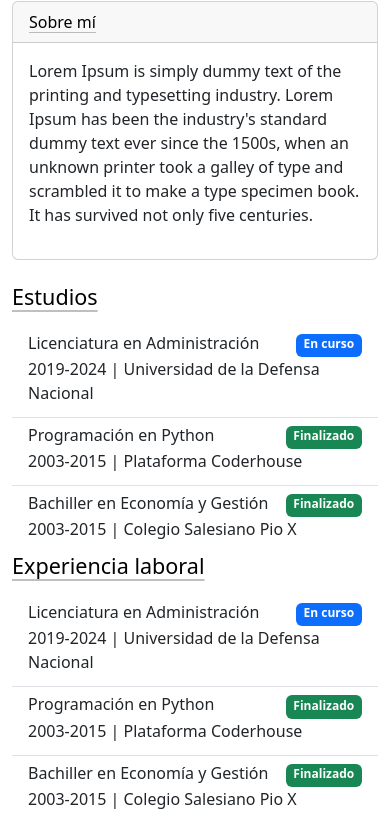
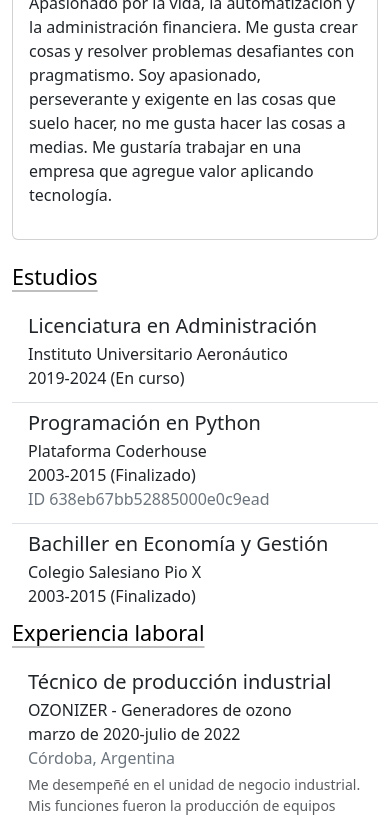
Before and after one commit to pablofontaine/pablofontaine.github.io, a plain HTML site: page index.html in a window 390 px wide. Shown: the part 683-1503 px from the top of the page. Drawn offline with nearby package versions, Linux system fonts and the light colour scheme.

Commit message:
Actualizaciones -ES - Se corrigieron errores de diseño responsive - Se modificó información y estructura de los archivos .json - Se reparó y simplificó codigo JS por uno más limpio y legible - Algunos otros cambios menores referidos a estilos
Updates -EN
- Fixed responsive design bugs
- Changed information and structure of .json files
- Fixed and simplified JS code for a cleaner and more readable one
- Some other minor changes related to styles

```diff
--- a/db_local/jobs.json
+++ b/db_local/jobs.json
@@ -1,35 +1,74 @@
 [
     {
-        "degree": "Licenciatura en Administración",
-        "college": "Universidad de la Defensa Nacional",
-        "keyboards": ["contabilidad", "finanzas", "administracion", "gestion"],
-        "status": "En curso",
-        "start": "2019",
-        "finish": "2024",
+      "title": "Técnico de producción industrial",
+      "subtitle": "OZONIZER - Generadores de ozono",
+      "keyboards": ["producción", "servicio técnico", "gestión administrativa del área", "desarrollo de producto"],
+      "status": null,
+      "start": "marzo de 2020",
+      "finish": "julio de 2022",
       "certificate": null,
       "link": null,
-        "description": null
+      "location": "Córdoba, Argentina",
+      "description": "Me desempeñé en el unidad de negocio industrial. Mis funciones fueron la producción de equipos industriales, Servicio Tecnico especializado en equipos de Ozono y Oxígeno y visitas técnicas a clientes. Gestión administrativa y operativa de órdenes de trabajo y gestión de stocks. Participación activa en reuniones de desarrollo de producto y procesos de fabricación. El primer año, estuve en el sector de fabricación de electrodomésticos. Considero un acierto haber realizado hojas de procesos de fabricación y aumento de cantidad mínima de stock de subconjuntos para ensamblaje, con el afán de profesionalizar la posterior capacitación y el rendimiento del área."
     },
     {
-        "degree": "Programación en Python",
-        "college": "Plataforma Coderhouse",
-        "keyboards": ["programación", "pyhton", "postgresql", "django"],
-        "status": "Finalizado",
-        "start": "2003",
-        "finish": "2015",
+      "title": "Socio administrador",
+      "subtitle": "CopaRelampago",
+      "keyboards": ["administración financiera", "negociación", "emprendimiento", "proyección"],
+      "status": null,
+      "start": "agosto de 2016",
+      "finish": "julio de 2020",
       "certificate": null,
       "link": null,
-        "description": null
+      "location": "Córdoba, Argentina",
+      "description": "Emprendimiento que nació como hobbie con amigos y se convirtió en un negocio con proyección creciente. Me retiré porque no coincidía con mis intereses personales. Dentro de las actividades críticas de funcionamiento, mi función principal era la administración financiera y la negociación en todas sus instancias (proveedores, clientes, afiliaciones-convenios y personal)."
     },
     {
-        "degree": "Bachiller en Economía y Gestión",
-        "college": "Colegio Salesiano Pio X",
-        "keyboards": ["contabilidad", "finanzas", "administracion", "gestion"],
-        "status": "Finalizado",
-        "start": "2003",
-        "finish": "2015",
+      "title": "Servicios web y desarrollo de promoción",
+      "subtitle": "OZONIZER - Generadores de ozono",
+      "keyboards": ["servicios web", "desarrollo de promoción", "rediseño de página web", "diseño de stands"],
+      "status": null,
+      "start": "noviembre de 2018",
+      "finish": "octubre de 2019",
       "certificate": null,
       "link": null,
-        "description": null
+      "location": "Córdoba, Argentina",
+      "description": "Trabajo part-time. Principalmente rediseñé y creé una nueva página web para la empresa, cambié algunos componentes de la identidad de marca y participé en el diseño y producción de stands de promoción."
+    },
+    {
+      "title": "Encargado general",
+      "subtitle": "EcoAgua",
+      "keyboards": ["encargado general", "programación de rutas", "gestión de compras", "estados de resultados"],
+      "status": null,
+      "start": "noviembre de 2017",
+      "finish": "marzo de 2019",
+      "certificate": null,
+      "link": null,
+      "location": "Córdoba, Argentina",
+      "description": "Luego, pasé a cumplir algunas funciones más. Programación de rutas semanales, gestión y ejecución de compras y realización de Estados de Resultados para la toma de decisiones. Relación con personal de cobranza."
+    },
+    {
+      "title": "Responsable de ruta",
+      "subtitle": "EcoAgua",
+      "keyboards": ["responsable de ruta", "repartidor de agua", "cobros", "relación con clientes"],
+      "status": null,
+      "start": "julio de 2017",
+      "finish": "octubre de 2017",
+      "certificate": null,
+      "link": null,
+      "location": "Córdoba, Argentina",
+      "description": "Trabajé como repartidor de agua y llenador. Fui responsable de la ruta de reparto y algunos cobros. Tenía a cargo dos vehículos y su mantenimiento para cumplir con los objetivos. Además, la relación con los clientes, de los cuales el 80% de los clientes eran medianas empresas."
+    },
+    {
+      "title": "Operador de producción",
+      "subtitle": "OZONIZER - Generadores de ozono",
+      "keyboards": ["operador de producción", "fabricación de electrodomésticos", "servicio técnico", "consumo masivo"],
+      "status": null,
+      "start": "julio de 2017",
+      "finish": "octubre de 2017",
+      "certificate": null,
+      "link": null,
+      "location": "Córdoba, Argentina",
+      "description": "Trabajo 100% operativo. Fabricación y servicio técnico de electrodomésticos para consumo masivo."
     }
   ]
--- a/db_local/main.json
+++ b/db_local/main.json
@@ -1,10 +1,10 @@
 {
     "fullname": "Fontaine Gilardi, Pablo Nicolás",
-    "main_title": "Python Jr Developer | Estudiante Avanzado de Licenciatura en Administración",
+    "main_title": "Programador Junior | Estudiante Avanzado de Licenciatura en Administración",
     "links": {
         "url_linkedin": "https://www.linkedin.com/in/pablofontaine/",
         "url_github": "https://github.com/pablofontaine/"
     },
     "tags": ["administracion", "programacion", "finanzas", "python"],
-    "my_description": "Lorem Ipsum is simply dummy text of the printing and typesetting industry. Lorem Ipsum has been the industry's standard dummy text ever since the 1500s, when an unknown printer took a galley of type and scrambled it to make a type specimen book. It has survived not only five centuries."
+    "my_description": "Apasionado por la vida, la automatización y la administración financiera. Me gusta crear cosas y resolver problemas desafiantes con pragmatismo. Soy apasionado, perseverante y exigente en las cosas que suelo hacer, no me gusta hacer las cosas a medias. Me gustaría trabajar en una empresa que agregue valor aplicando tecnología."
 }
--- a/db_local/studies.json
+++ b/db_local/studies.json
@@ -1,11 +1,11 @@
 [
     {
         "degree": "Licenciatura en Administración",
-        "college": "Universidad de la Defensa Nacional",
+        "college": "Instituto Universitario Aeronáutico",
         "keyboards": ["contabilidad", "finanzas", "administracion", "gestion"],
-        "status": "En curso",
+        "status": null,
         "start": "2019",
-        "finish": "2024",
+        "finish": "2024 (En curso)",
         "certificate": null,
         "link": null,
         "description": null
@@ -14,20 +14,20 @@
         "degree": "Programación en Python",
         "college": "Plataforma Coderhouse",
         "keyboards": ["programación", "pyhton", "postgresql", "django"],
-        "status": "Finalizado",
+        "status": null,
         "start": "2003",
-        "finish": "2015",
+        "finish": "2015 (Finalizado)",
         "certificate": null,
         "link": null,
-        "description": null
+        "description": "ID 638eb67bb52885000e0c9ead"
     },
     {
         "degree": "Bachiller en Economía y Gestión",
         "college": "Colegio Salesiano Pio X",
         "keyboards": ["contabilidad", "finanzas", "administracion", "gestion"],
-        "status": "Finalizado",
+        "status": null,
         "start": "2003",
-        "finish": "2015",
+        "finish": "2015 (Finalizado)",
         "certificate": null,
         "link": null,
         "description": null
--- a/js/injection.js
+++ b/js/injection.js
@@ -1,40 +1,47 @@
 document.addEventListener('DOMContentLoaded', injectContent());
 
-function createListItem(title, status, start, finish, where, description = null) {
-    const GlobalListItem = document.createElement('div');
-    GlobalListItem.className = 'list-group-item list-group-item-action flex-column align-items-start';
+function createListItem(
+    title = null,
+    subtitle = null,
+    start = null,
+    finish = null,
+    location = null,
+    description = null) {
 
-    const itemMainContainer = document.createElement('div');
-    itemMainContainer.className = 'd-flex w-100 justify-content-between';
+    const itemContainer = document.createElement('div');
+    itemContainer.className = 'list-group-item list-group-item-action align-items-start';
 
-    const itemTitle = document.createElement('h6');
+    const itemTitle = document.createElement('h5');
     itemTitle.className = 'mb-1';
     itemTitle.textContent = title;
 
-    const itemMainInfo = document.createElement('p');
-    itemMainInfo.className = 'mb-1';
-    itemMainInfo.textContent = `${start}-${finish} | ${where}`;
+    const itemSubtitle = document.createElement('p');
+    itemSubtitle.className = 'mb-0';
+    itemSubtitle.textContent = subtitle;
 
-    const itemBadgeStatus = document.createElement('span');
-    itemBadgeStatus.className = 'badge';
-    itemBadgeStatus.textContent = status;
-    itemBadgeStatus.classList.toggle('text-bg-primary', status === 'En curso');
-    itemBadgeStatus.classList.toggle('text-bg-success', status !== 'En curso');
+    const itemDates = document.createElement('p');
+    itemDates.className = 'mb-0';
+    itemDates.textContent = `${start}-${finish}`;
 
-    GlobalListItem.appendChild(itemMainContainer);
-    itemMainContainer.appendChild(itemTitle);
-    itemMainContainer.appendChild(itemBadgeStatus);
-    GlobalListItem.appendChild(itemMainInfo);
+    const itemLocation = document.createElement('p');
+    itemLocation.className = 'mb-1 text-secondary';
+    itemLocation.textContent = location;
+
+    itemContainer.appendChild(itemTitle);
+    itemContainer.appendChild(itemSubtitle);
+    itemContainer.appendChild(itemDates);
+    itemContainer.appendChild(itemLocation);
 
     if (description != null) {
-        const itemDescription = document.createElement('small');
-        itemDescription.className = 'text-muted';
+        const itemDescription = document.createElement('p');
+        itemDescription.className = 'small text-muted';
         itemDescription.textContent = description;
-        GlobalListItem.appendChild(itemDescription);
+        itemContainer.appendChild(itemDescription);
     }
 
-    return GlobalListItem;
+    return itemContainer;
 }
+
 
 function createToolOrTechnology(name, frequency_of_use = null, ability) {
 
@@ -90,8 +97,7 @@ function injectContent() {
 
             data.forEach(study => {
 
-                const studyListItem = createListItem(study.degree, study.status,
-                    study.start, study.finish, study.college, study.description);
+                const studyListItem = createListItem(study.degree, study.college, study.start, study.finish, study.description);
 
                 divStudies.appendChild(studyListItem);
             });
@@ -108,9 +114,8 @@ function injectContent() {
 
             data.forEach(job => {
 
-                const jobListItem = createListItem(job.degree, job.status,
-                    job.start, job.finish, job.college, job.description);
-
+                const jobListItem = createListItem(job.title, job.subtitle, job.start, job.finish, job.location, job.description
+                );
                 divStudies.appendChild(jobListItem);
             });
         })
@@ -152,8 +157,6 @@ function injectContent() {
             console.error('Error al cargar el archivo JSON (toolsData):', error);
         });
 
-
-
     // processProjects();
     console.log('¡Todo ha finalizado!');
 };
@@ -166,14 +169,14 @@ function processProfile(profileData) {
     const mainTags = document.getElementById('main-tags');
     const myDescription = document.getElementById('my-description');
 
-    fullName.innerHTML = profileData.fullname;
-    mainTitle.innerHTML = profileData.main_title;
+    fullName.textContent = profileData.fullname;
+    mainTitle.textContent = profileData.main_title;
     urlLinkedin.href = profileData.links.url_linkedin;
     profileData.tags.forEach(element => {
         mainTags.innerHTML += '<span>#' + element + '</span> ';
 
     });
-    myDescription.innerHTML = profileData.my_description;
+    myDescription.textContent = profileData.my_description;
 }
 
 // function processProjects() {
```
Also changed, not shown: db_local/technologies.json (+5 -5 lines), db_local/tools.json (+9 -9 lines), index.html (+13 -9 lines), 1 other file. Lines whose indentation alone changed are shown as unchanged.
